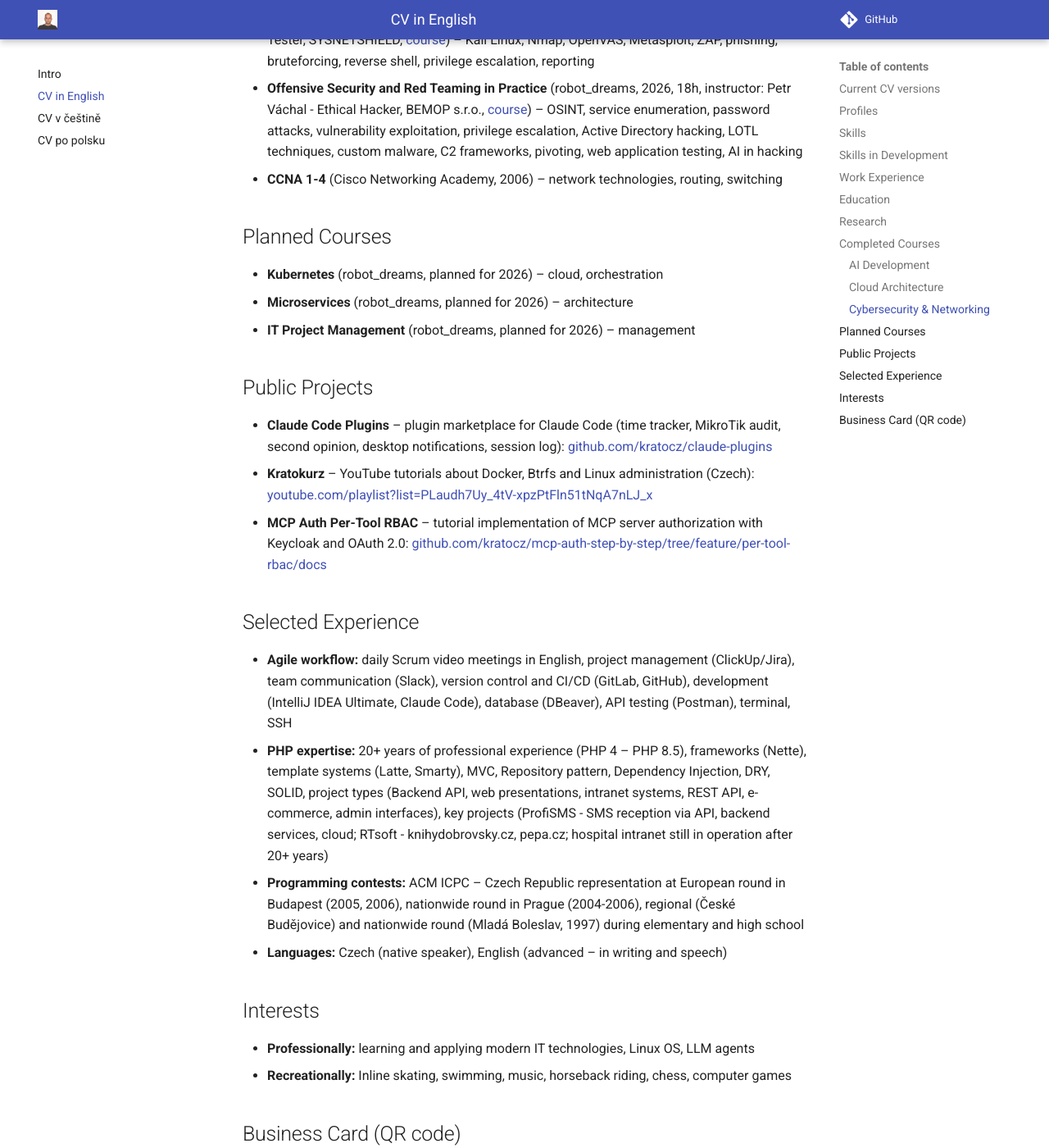
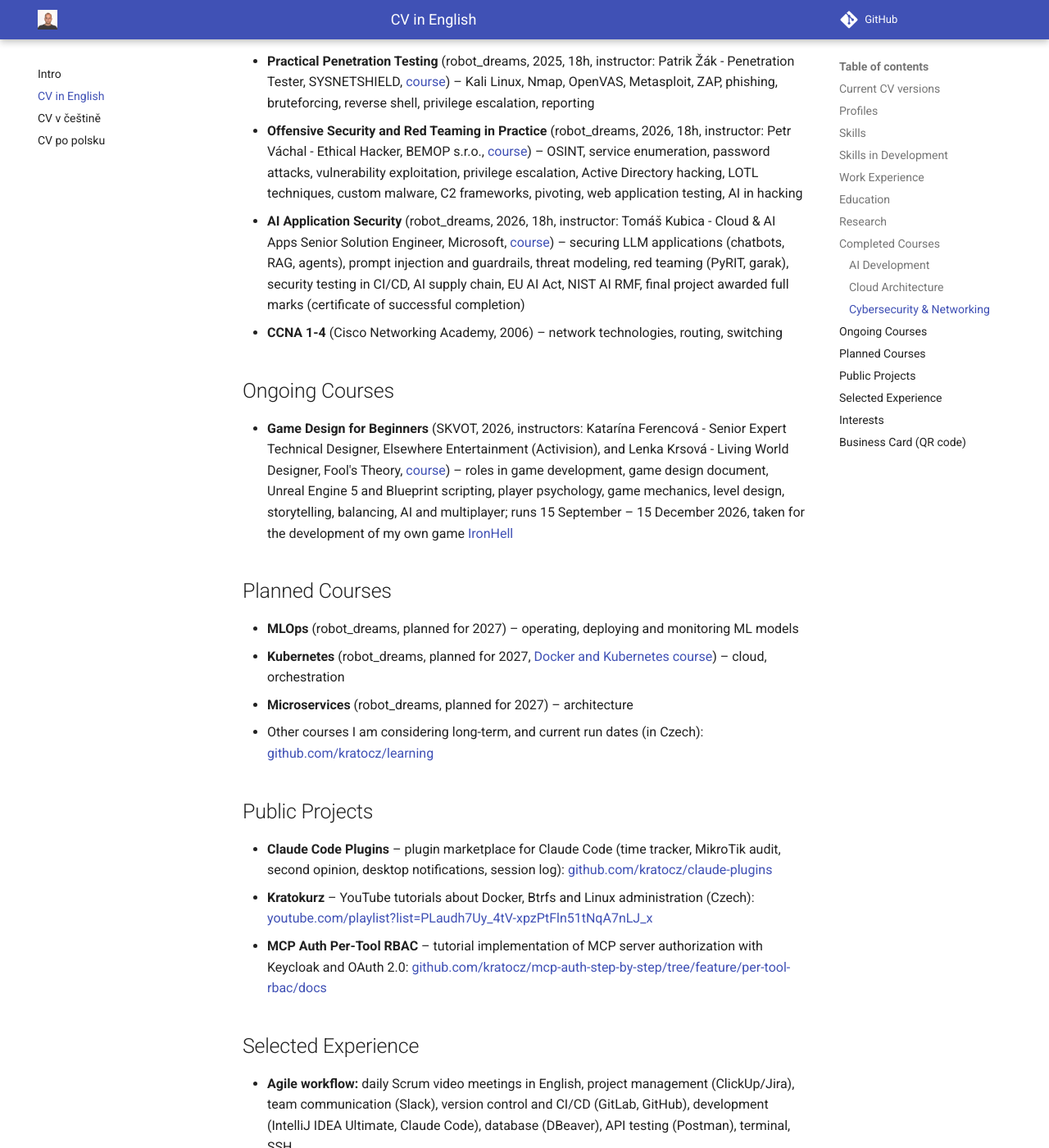
Before and after one commit to kratocz/kratocz, an MkDocs documentation site: the page built from docs/en/cv.md, in a window 1280 px wide and 1400 px high, scrolled down 2785 px. Shown: the whole window at 82% size. Built offline with MkDocs 1.6.1 and Material for MkDocs 9.7.7, drawn with Linux system fonts in a browser that asks for light colours; some of the changed text lies outside the part shown.

Commit message:
docs(cv): add AI application security course, sync with learning (#1)
The course was completed with full marks on the final project, so it
moves to completed courses and its topics to proven Cybersecurity
skills. Course sections now follow the learning repo README in
condensed form: an ongoing-courses section, planned courses moved to
2027, and long-term candidates only via a link, so volatile run dates
are kept in one place instead of three translations.

Co-Authored-By: Claude Opus 5.5 <noreply@anthropic.com>
Claude-Session: https://claude.ai/code/session_01AfvsTDjhg3huDArD8XJdhq

```diff
--- a/docs/en/cv.md
+++ b/docs/en/cv.md
@@ -19,7 +19,7 @@
 * **LLM/AI:** AI agents, RAG, fine-tuning, Prompt Engineering, AI Interaction Design, LangChain/LangGraph, HuggingFace, ollama, OpenCV, neural networks
 * **DevOps & Cloud:** Docker, Kubernetes/K3s, AWS, GitLab CI/CD, GitHub Actions, Ansible, Terraform, monitoring & observability
 * **Linux:** Debian, Ubuntu, RHEL, bash scripting, server administration, Btrfs, CephFS
-* **Cybersecurity:** penetration testing, ethical hacking, Kali Linux, Nmap, OpenVAS, Metasploit
+* **Cybersecurity:** penetration testing, ethical hacking, Kali Linux, Nmap, OpenVAS, Metasploit, LLM application security (prompt injection, guardrails, threat modeling, red teaming with PyRIT and garak)
 * **Web:** Angular, Nette Framework, REST API, HTML5, CSS3, SCSS, Latte
 * **Database:** MySQL, MariaDB, SQL optimization, ERA modeling
 
@@ -66,13 +66,19 @@
 
 * **Practical Penetration Testing** (robot_dreams, 2025, 18h, instructor: Patrik Žák - Penetration Tester, SYSNETSHIELD, [course](https://robotdreams.cz/course/455-penetration-tester)) – Kali Linux, Nmap, OpenVAS, Metasploit, ZAP, phishing, bruteforcing, reverse shell, privilege escalation, reporting
 * **Offensive Security and Red Teaming in Practice** (robot_dreams, 2026, 18h, instructor: Petr Váchal - Ethical Hacker, BEMOP s.r.o., [course](https://robotdreams.cz/course/331-stan-se-etickym-hackerem)) – OSINT, service enumeration, password attacks, vulnerability exploitation, privilege escalation, Active Directory hacking, LOTL techniques, custom malware, C2 frameworks, pivoting, web application testing, AI in hacking
+* **AI Application Security** (robot_dreams, 2026, 18h, instructor: Tomáš Kubica - Cloud & AI Apps Senior Solution Engineer, Microsoft, [course](https://robotdreams.cz/course/938-bezpecnost-ai-aplikaci)) – securing LLM applications (chatbots, RAG, agents), prompt injection and guardrails, threat modeling, red teaming (PyRIT, garak), security testing in CI/CD, AI supply chain, EU AI Act, NIST AI RMF, final project awarded full marks (certificate of successful completion)
 * **CCNA 1-4** (Cisco Networking Academy, 2006) – network technologies, routing, switching
+
+## Ongoing Courses
+
+* **Game Design for Beginners** (SKVOT, 2026, instructors: Katarína Ferencová - Senior Expert Technical Designer, Elsewhere Entertainment (Activision), and Lenka Krsová - Living World Designer, Fool's Theory, [course](https://skvt.cz/course/122-game-design-pro-zacatecniky)) – roles in game development, game design document, Unreal Engine 5 and Blueprint scripting, player psychology, game mechanics, level design, storytelling, balancing, AI and multiplayer; runs 15 September – 15 December 2026, taken for the development of my own game [IronHell](https://ironhell.krato.cz)
 
 ## Planned Courses
 
-* **Kubernetes** (robot_dreams, planned for 2026) – cloud, orchestration
-* **Microservices** (robot_dreams, planned for 2026) – architecture
-* **IT Project Management** (robot_dreams, planned for 2026) – management
+* **MLOps** (robot_dreams, planned for 2027) – operating, deploying and monitoring ML models
+* **Kubernetes** (robot_dreams, planned for 2027, [Docker and Kubernetes course](https://robotdreams.cz/course/219-kubernetes)) – cloud, orchestration
+* **Microservices** (robot_dreams, planned for 2027) – architecture
+* Other courses I am considering long-term, and current run dates (in Czech): [github.com/kratocz/learning](https://github.com/kratocz/learning)
 
 ## Public Projects
 
```
Also changed, not shown: AGENTS.md (+3 -1 lines), docs/cs/cv.md (+10 -4 lines), docs/pl/cv.md (+10 -4 lines).
